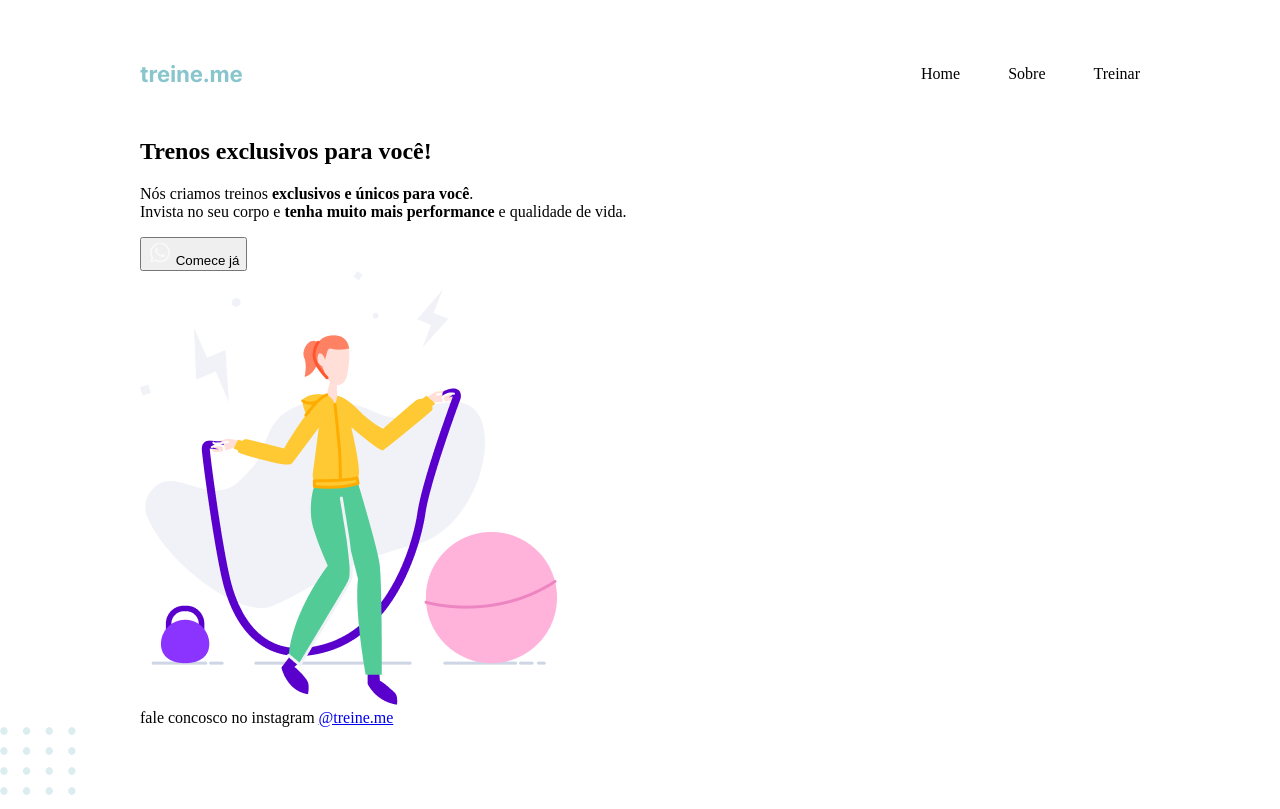
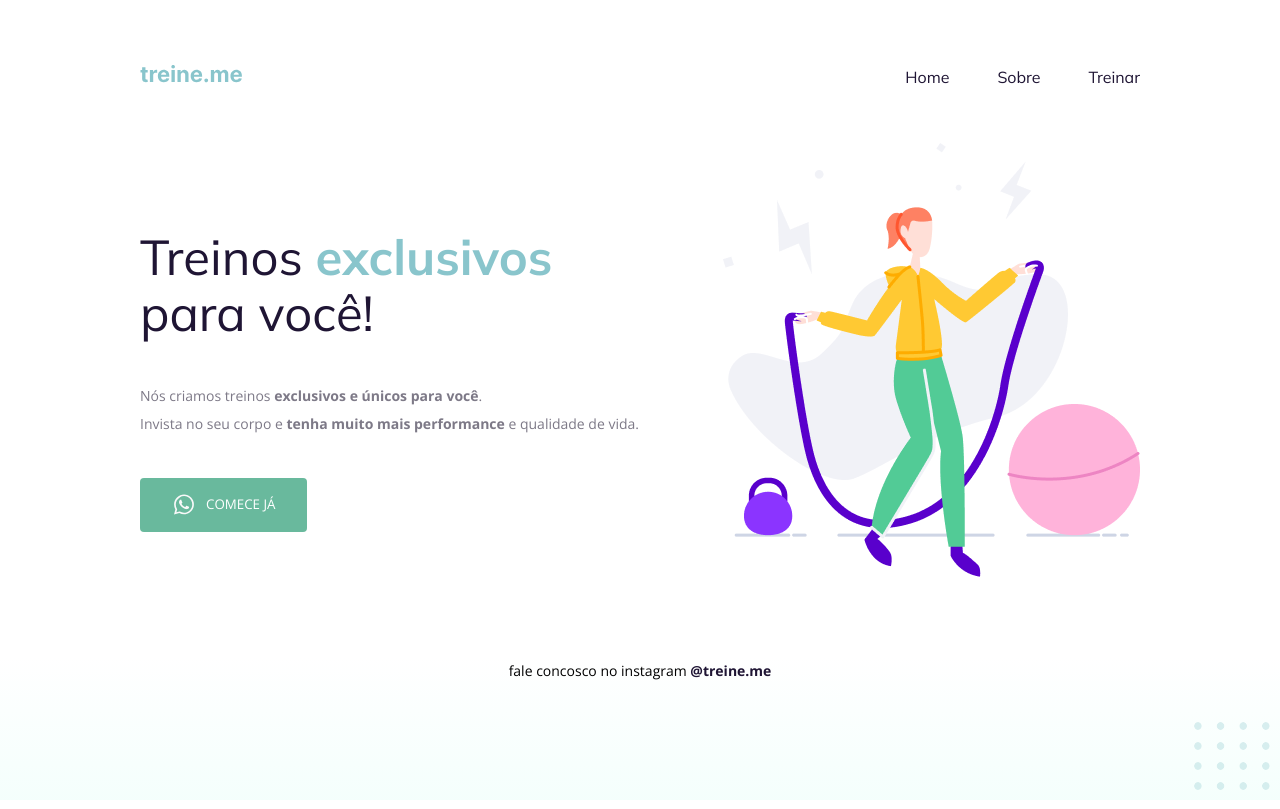
Before and after one commit to DaianedaRosa/ExploreFullStack_Rocketseat, a plain HTML site: page Html e css/Projeto02/index.html in a window 1280 px wide. Drawn offline with nearby package versions, Linux system fonts and the light colour scheme.

Commit message:
✅ Project02 completed.

```diff
--- a/Html e css/Projeto02/index.html
+++ b/Html e css/Projeto02/index.html
@@ -1,29 +1,38 @@
 <!DOCTYPE html>
 <html lang="pt-br">
   <head>
+    <link rel="preconnect" href="https://fonts.googleapis.com">
+    <link rel="preconnect" href="https://fonts.gstatic.com" crossorigin>
+
     <meta charset="UTF-8" />
     <meta name="viewport" content="width=device-width, initial-scale=1.0" />
     <title>Treine me</title>
+
+    <link
+    href="https://fonts.googleapis.com/css2?family=Mulish:wght@400;700&family=Open+Sans:wght@400;700&display=swap"
+    rel="stylesheet"
+  />
 
     <link rel="stylesheet" href="style.css">
   </head>
   <body>
     <div class="page">
-      <header>
-        <img src="imagens/logo.svg" alt="Treine.me" />
 
         <nav>
+          <a id="logo" href="#">
+            <img src="imagens/logo.svg" alt="Treine.me" />
+          </a>
+
           <ul>
-            <li>Home</li>
-            <li>Sobre</li>
-            <li>Treinar</li>
+            <li><a href="#">Home</a></li>
+            <li><a href="#">Sobre</a></li>
+            <li><a href="#">Treinar</a></li>
           </ul>
         </nav>
-      </header>
 
       <main>
         <section>
-          <h1>Trenos exclusivos para você!</h1>
+          <h1>Treinos <span>exclusivos</span> para você!</h1>
 
           <p>
             Nós criamos treinos <strong>exclusivos e únicos para você</strong>.
@@ -44,11 +53,11 @@
       </main>
       <footer>
         fale concosco no instagram
-        <a href="https://instagram.com/treineme" target="_blank">@treine.me</a>
+        <a href="https://instagram.com/treineme" target="_blank"><strong>@treine.me</strong></a>
       </footer>
     </div>
 
-    <img
+    <img id="balls"
       src="imagens/balls.svg"
       alt="Bolinhas decorativas verdes no canto inferior direito da página"
     />
--- a/Html e css/Projeto02/style.css
+++ b/Html e css/Projeto02/style.css
@@ -1,18 +1,25 @@
 body {
     margin: 0;
+
+    font-family: 'Open Sans', sans-serif;
+    background: linear-gradient(180deg, rgba(227, 255, 248, 0) 82.08%, rgba(227, 255, 248, 0.38) 100%);
+
+    min-height: 100vh;
 
 }
 
 .page {
     width: 1000px;
-    margin: 65px auto 0;
+    margin: 0 auto;
+    padding-top: 65px;
 }
 
-header {
+nav {
     display: flex;
     justify-content: space-between;
     align-items: center;
     margin-bottom: 55px;
+
 }
 
 ul {
@@ -22,3 +29,93 @@ ul {
     margin: 0;
     padding: 0;
 }
+
+a {
+    color: #1f1534;
+    text-decoration: none;
+}
+
+ul li a {
+    opacity: 0,5;
+}
+
+ul li a:hover {
+    font-weight: bold;
+    opacity: 1;
+}
+
+
+ul, h1 {
+    font-family: 'Mulish', sans-serif;
+}
+
+main {
+    display: flex;
+    align-items: center;
+    justify-content: space-between;
+}
+
+h1 {
+    font-size: 49px;
+    line-height: 56px;
+    color: #1f1534;
+
+    font-weight: normal;
+
+    width: 490px;
+}
+
+h1 span {
+    color: #89c5cc;
+    font-weight: bold;
+}
+
+section p {
+    font-size: 14px;
+    line-height: 28px;
+    color: #7d7987;
+
+    margin: 40px 0;
+}
+
+button {
+    color: white;
+    text-transform: uppercase;
+    font-family: 'Open Sans', sans-serif;
+
+    background: #69b99d;
+    border: none;
+    padding: 14px 32px 15px;
+
+    display: flex;
+    align-items: center;
+    justify-content: center;
+    gap: 10px;
+
+    border-radius: 4px;
+
+    cursor: pointer;
+
+
+}
+
+button:hover {
+    background: #4fa486;
+}
+
+footer {
+    font-size: 14px;
+    line-height: 28px;
+    text-align: center;
+    margin-top: 80px;
+}
+
+footer span {
+    font-weight: bold;
+}
+
+#balls {
+    position: fixed;
+    bottom: 0;
+    right: 0;
+}
```
